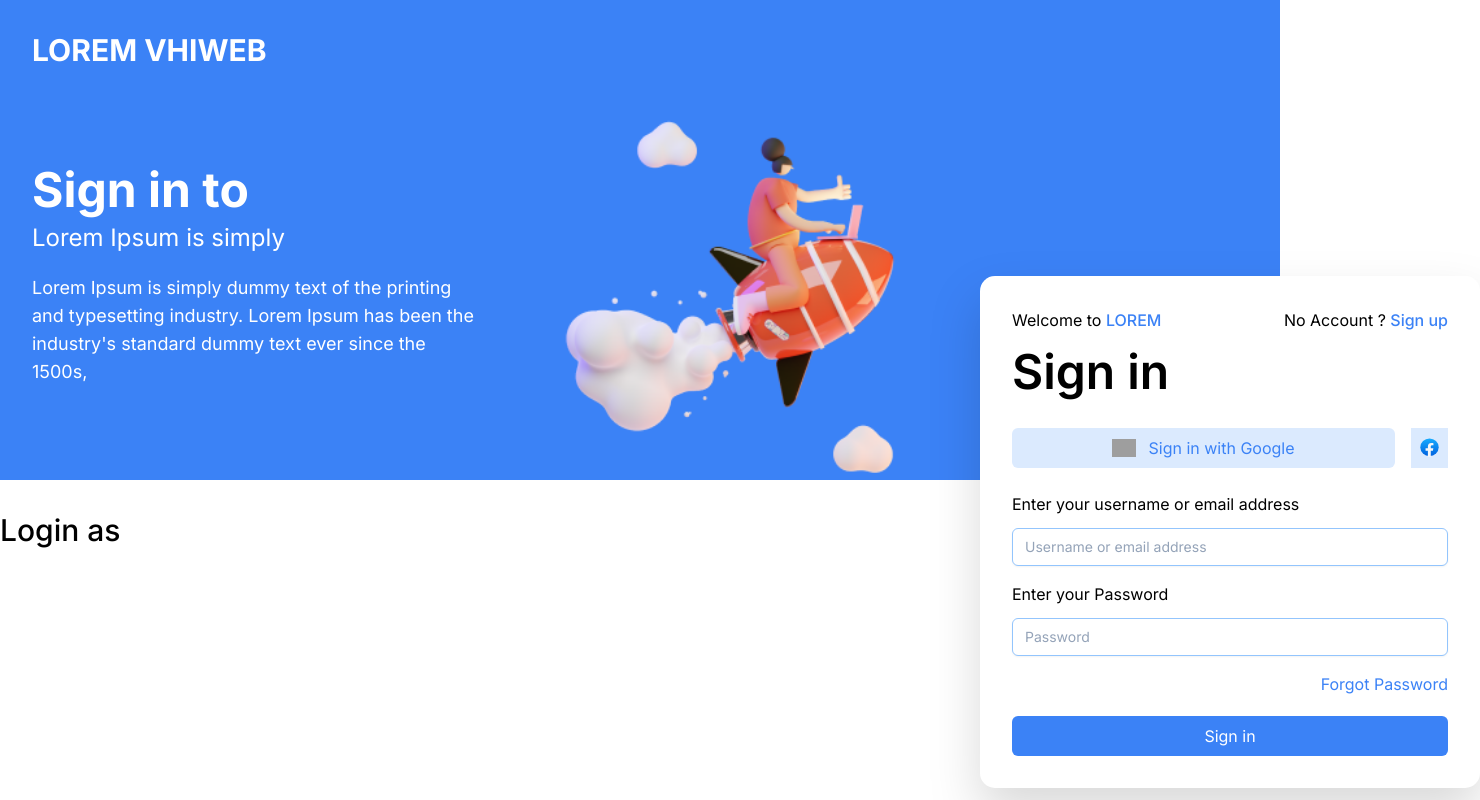
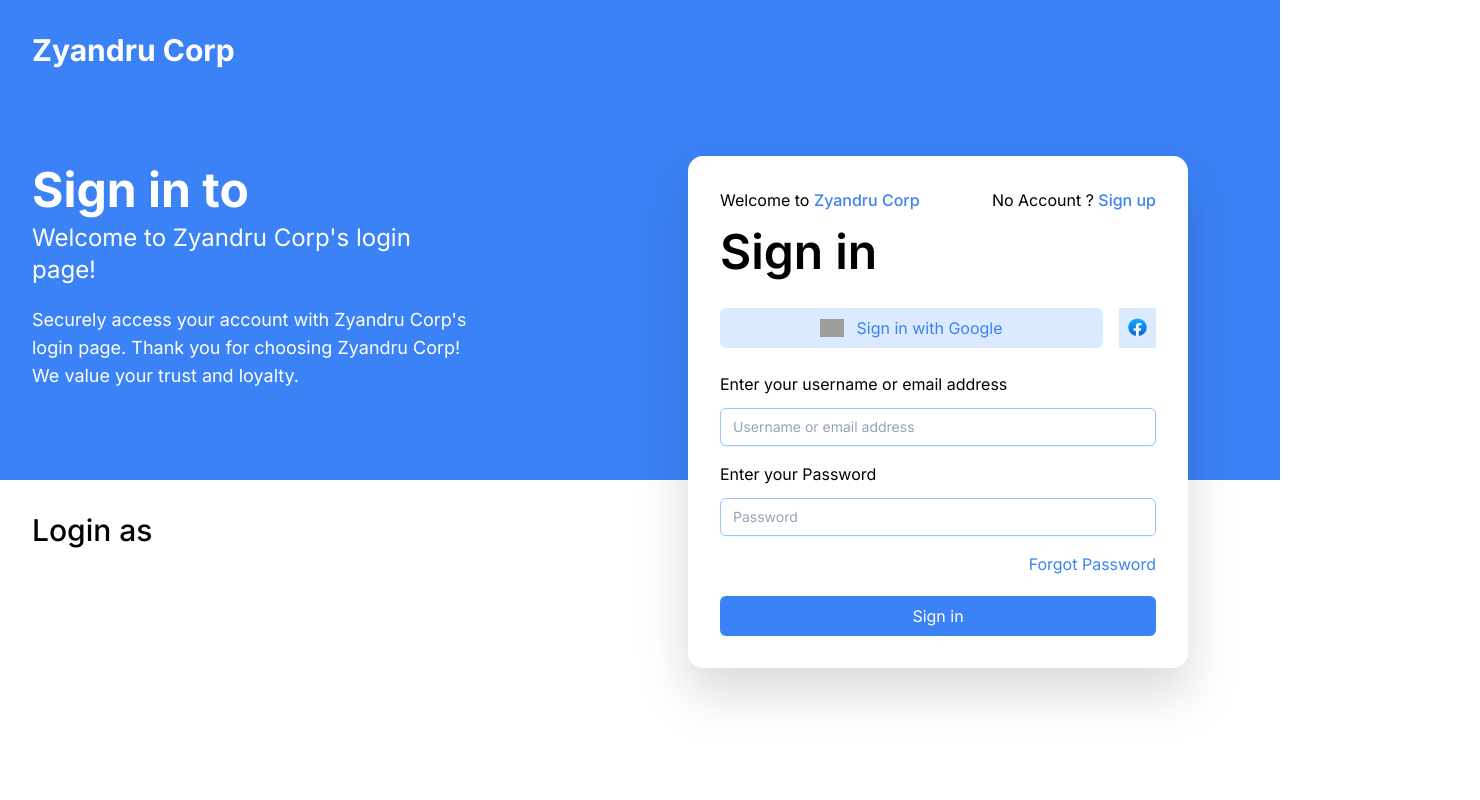
Before and after one commit to noopik/zyandru-corp, a Next.js app: page / in a window 1280 px wide. Shown: the whole page, 1480 px wide, since content can reach past the window. Built offline with nearby package versions, Linux system fonts and the light colour scheme; no server answers; grey boxes are pictures that could not be loaded.

Commit message:
styles: added responsive on all common screen and device

```diff
--- /dev/null
+++ b/app/_authpage.scss
@@ -0,0 +1,28 @@
+._main_auth_page {
+  @apply h-auto md:h-screen;
+
+  ._row {
+    &._first {
+      @apply bg-blue-500 p-8 h-auto md:h-[50vh] lg:h-[60vh];
+
+      ._wrapper_content {
+        @apply md:flex lg:mt-8 xl:mt-2 md:mt-0 md:h-full;
+
+        ._content_info {
+          @apply md:mt-8 md:max-w-[350px] lg:max-w-none xl:flex  items-center;
+
+          ._wrapper_text {
+            @apply max-w-md mb-8 md:mb-0;
+          }
+
+          ._wrapper_images {
+            @apply hidden 2xl:block;
+          }
+        }
+        ._content_form {
+          @apply relative;
+        }
+      }
+    }
+  }
+}
--- a/app/_homepage.scss
+++ /dev/null
@@ -1,24 +0,0 @@
-._main {
-  @apply h-screen;
-
-  ._row {
-    &._first {
-      @apply bg-blue-500 p-8 h-[60vh];
-
-      ._wrapper_content {
-        @apply flex h-full;
-
-        ._content_info {
-          @apply flex  items-center;
-
-          ._wrapper_text {
-            @apply max-w-md;
-          }
-        }
-        ._content_form {
-          @apply bg-green-500 relative;
-        }
-      }
-    }
-  }
-}
--- a/app/globals.scss
+++ b/app/globals.scss
@@ -2,8 +2,8 @@
 @tailwind components;
 @tailwind utilities;
 
-/* Custom Components */
-@import './homepage';
+/* Styling Pages */
+@import './authpage';
 
 body {
   @apply font-sans;
@@ -34,3 +34,8 @@
 .text_color_primary {
   @apply text-blue-500 font-medium;
 }
+
+// TEST RESPONSIVE
+.__test__responsive {
+  @apply bg-purple-400 sm:bg-cyan-400 md:bg-yellow-400 lg:bg-green-400 xl:bg-blue-400 2xl:bg-pink-400;
+}
--- /dev/null
+++ b/app/not-found.tsx
@@ -0,0 +1,21 @@
+import { ImagePageNotFound } from '@vhiweb/src/components/molecules';
+import Link from 'next/link';
+
+export default function NotFound() {
+  return (
+    <main className="_container  h-screen flex justify-center items-center">
+      <div className="flex flex-col marker:justify-center items-center">
+        <ImagePageNotFound />
+        <h1 className="text-4xl font-bold mb-4 text-blue-500">
+          Page not found
+        </h1>
+        <Link
+          href="/"
+          className="bg-blue-200 p-2 min-w-[100px] rounded-md text-center text-lg font-medium hover:text-blue-500 hover:cursor-pointer"
+        >
+          Home
+        </Link>
+      </div>
+    </main>
+  );
+}
--- a/app/page.tsx
+++ b/app/page.tsx
@@ -2,7 +2,6 @@
 import Image from 'next/image';
 import React from 'react';
 import { FormLogin } from '../src/components/organism';
-
 /**
  * Renders the Login page.
  *
@@ -10,7 +9,7 @@
  */
 const Login: React.FC = (): JSX.Element => {
   return (
-    <main className="_main">
+    <main className="_main_auth_page">
       <div className="_row _first">
         <div className="_container h-full flex flex-col">
           <Logo />
@@ -19,12 +18,12 @@
               <div className="_wrapper_text">
                 <p className="heading_primary text-white">Sign in to </p>
                 <p className="subheading_primary text-white">
-                  Lorem Ipsum is simply{' '}
+                  Welcome to Zyandru Corp's login page!
                 </p>
                 <p className="text_regular text-white">
-                  Lorem Ipsum is simply dummy text of the printing and
-                  typesetting industry. Lorem Ipsum has been the industry's
-                  standard dummy text ever since the 1500s,
+                  Securely access your account with Zyandru Corp's login page.
+                  Thank you for choosing Zyandru Corp! We value your trust and
+                  loyalty.
                 </p>
               </div>
               <div className="_wrapper_images">
@@ -43,7 +42,7 @@
         </div>
       </div>
       <div className="_row">
-        <div className="_container py-8">
+        <div className="_container p-8 md:py-8">
           <h6 className="heading_secondary">Login as</h6>
         </div>
       </div>
--- a/src/components/atoms/Logo/Logo.tsx
+++ b/src/components/atoms/Logo/Logo.tsx
@@ -5,7 +5,7 @@
 const Logo = () => {
   return (
     <Link href="/" className="_logo">
-      LOREM VHIWEB
+      Zyandru Corp
     </Link>
   );
 };
--- /dev/null
+++ b/src/components/molecules/ImagePageNotFound/ImagePageNotFound.tsx
@@ -0,0 +1,12 @@
+import Image from 'next/image';
+
+const imageUrl = '/assets/images/ils-page-not-found.png';
+const ImagePageNotFound = () => {
+  return (
+    <div>
+      <Image src={imageUrl} alt={imageUrl} width={400} height={400} />
+    </div>
+  );
+};
+
+export default ImagePageNotFound;
--- a/src/components/molecules/index.ts
+++ b/src/components/molecules/index.ts
@@ -1,6 +1,7 @@
 import ButtonGroupOAuth from './ButtonGroupOAuth/ButtonGroupOAuth';
 import Header from './Header/Header';
+import ImagePageNotFound from './ImagePageNotFound/ImagePageNotFound';
 import UserDetail from './UserDetail/UserDetail';
 import UserItem from './UserItem/UserItem';
 
-export { ButtonGroupOAuth, Header, UserItem, UserDetail };
+export { ButtonGroupOAuth, Header, UserItem, UserDetail, ImagePageNotFound };
--- a/src/components/organism/FormLogin/FormLogin.tsx
+++ b/src/components/organism/FormLogin/FormLogin.tsx
@@ -19,8 +19,8 @@
     <>
       <div className="_card">
         <div className="_head">
-          <p>
-            Welcome to <span className="text_color_primary">LOREM</span>
+          <p className="hidden sm:block md:hidden lg:block">
+            Welcome to <span className="text_color_primary">Zyandru Corp</span>
           </p>
           <p>
             No Account ?{' '}
--- a/src/components/organism/FormLogin/form-login.style.scss
+++ b/src/components/organism/FormLogin/form-login.style.scss
@@ -1,13 +1,13 @@
 // START CARD
 ._card {
-  @apply bg-white drop-shadow-2xl min-w-[500px] top-52 absolute rounded-[15px] p-8;
+  @apply md:absolute bg-white drop-shadow-2xl md:left-0 lg:left-20 xl:left-52 2xl:left-24 md:min-w-[350px] lg:min-w-[500px] md:top-20 2xl:top-36 rounded-[15px] p-4 md:p-8;
 
   ._head {
-    @apply flex justify-between mb-4;
+    @apply flex justify-between mb-2 md:mb-4;
   }
 
   ._title_sign_in {
-    @apply text-5xl font-semibold mb-8;
+    @apply text-4xl md:text-5xl font-semibold mb-4 md:mb-8;
   }
 
   ._forgot_password {
```
Also changed, not shown: public/assets/images/ils-page-not-found.png (added).
